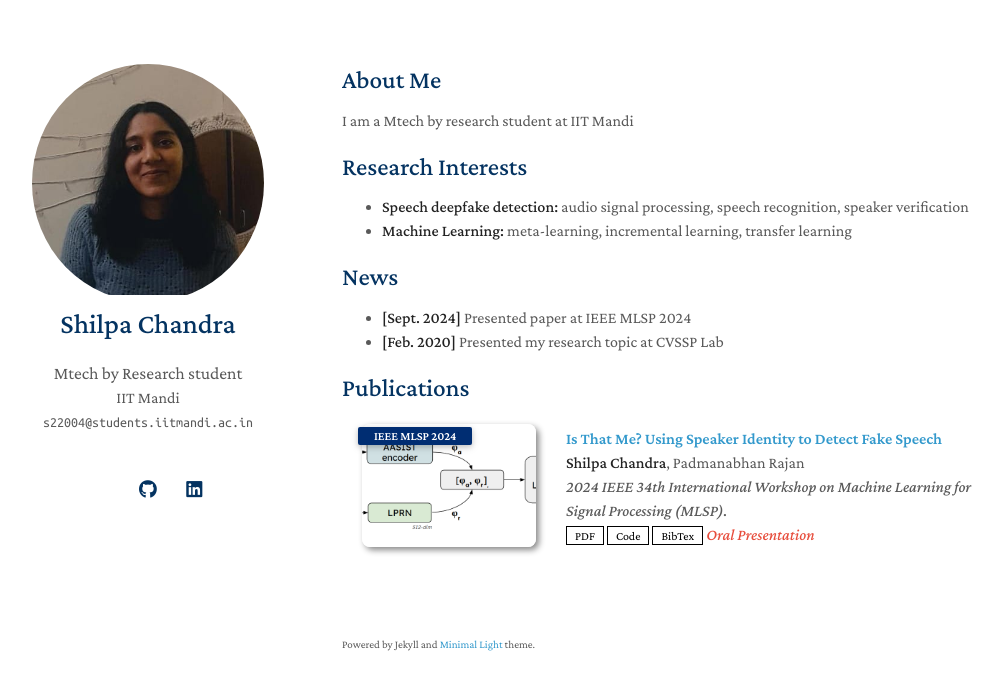
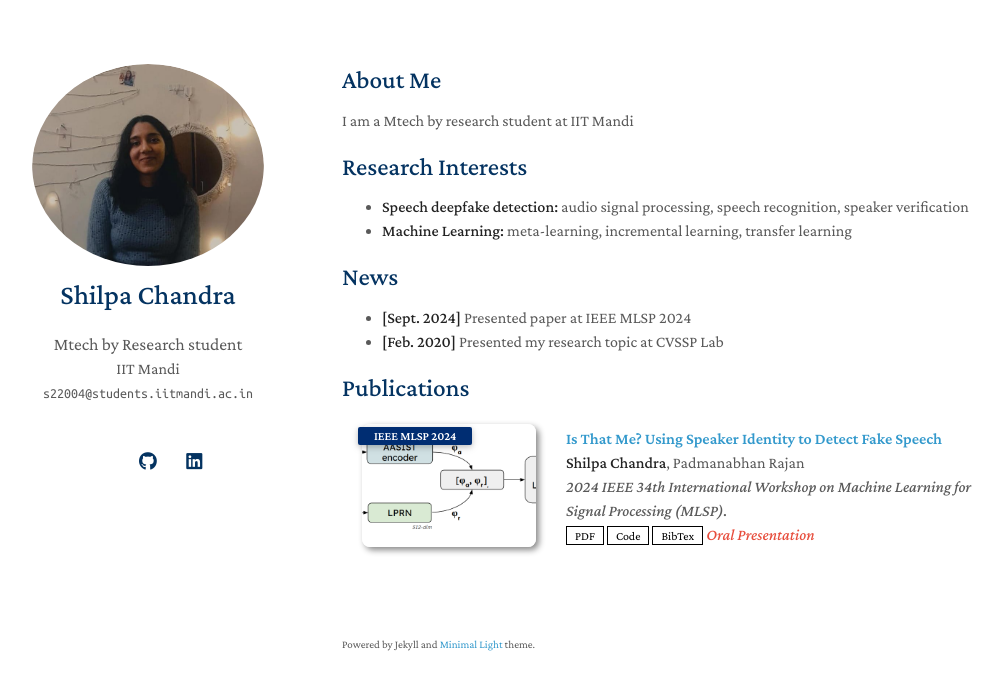
Before and after one commit to shilpac131/shilpac131.github.io, a Jekyll site: the page built from index.md, in a window 1280 px wide. Shown: the top 690 px of the page, without its empty margins (128-1131 px from the left). Built offline with Jekyll 4.4.1, drawn with Linux system fonts in a browser that asks for light colours; a style sheet for code colours, icons or effects is not loaded; our own code applies the rules of GitHub Pages for plain Markdown files.

Commit message:
making changes

```diff
--- a/_config.yml
+++ b/_config.yml
@@ -21,7 +21,7 @@ twitter: https://twitter.com/cosmic_arrays
 
 # Images (e.g., your profile picture and your website's favicon)
 # "favicon" and "favicon_dark" are used for the light and dark modes, respectively.
-avatar: ./assets/img/myphoto2.png
+avatar: ./assets/img/myphoto1.png
 favicon: ./assets/img/favicon.png
 favicon_dark: ./assets/img/favicon-dark.png
 
--- a/_sass/minimal-light.scss
+++ b/_sass/minimal-light.scss
@@ -239,15 +239,17 @@ papertitle {
 }
 
 .image.avatar img {
-  width: 100%;            /* Makes the image fill the container */
-  height: 100%;           /* Ensures the image stretches to fill the container */
+  border-radius: 100%;    /* Ensures the image itself is circular */
+  width: 100%;            /* Make the image fill the container */
+  height: auto;           /* Maintain the aspect ratio of the image */
+  padding: 0;             /* Remove any padding if you want the image to fill the circle fully */
   object-fit: cover;      /* Ensures the image covers the container without stretching */
 }
 
 #header .image.avatar {
   margin: 0 0 1em 0;       /* Adds space below the avatar */
-  width: 12.00em;          /* Increased size - change this to make the avatar larger */
-  height: 12.00em;         /* Set height to match the increased width, keeping it circular */
+  width: 11.00em;          /* Increased size - change this to make the avatar larger */
+  height: 11.00em;         /* Set height to match the increased width, keeping it circular */
 }
 h3, h4, h5, h6 {
   font-weight: 600;
```
